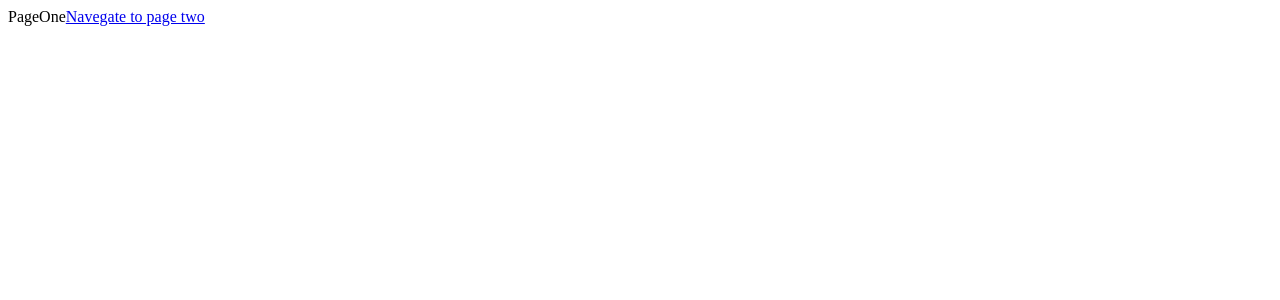
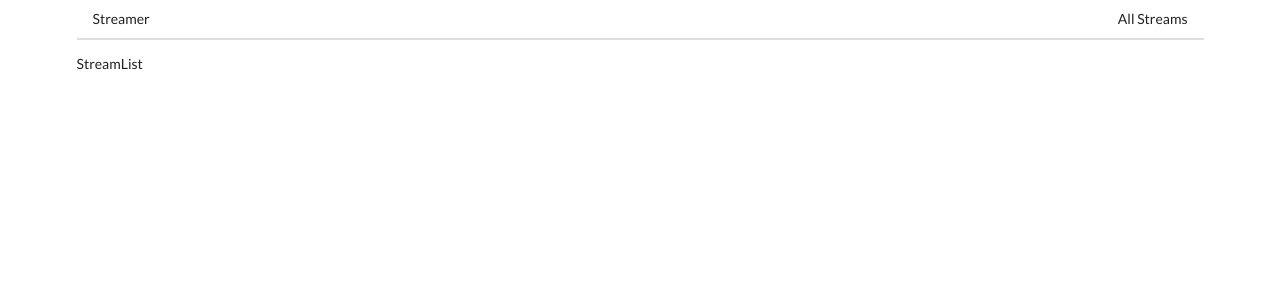
Before and after one commit to enrriquep3/React-Apps, a React (Create React App) app in the folder streams/client/: page / in a window 1280 px wide. Shown: the top 300 px of the page. Built offline with nearby package versions, Linux system fonts and the light colour scheme.

Commit message:
routersDone

```diff
--- a/streams/client/public/index.html
+++ b/streams/client/public/index.html
@@ -3,6 +3,7 @@
   <head>
     <meta charset="utf-8" />
     <link rel="icon" href="%PUBLIC_URL%/favicon.ico" />
+    <link rel="stylesheet" href="https://cdnjs.cloudflare.com/ajax/libs/semantic-ui/2.4.1/semantic.min.css">
     <meta name="viewport" content="width=device-width, initial-scale=1" />
     <meta name="theme-color" content="#000000" />
     <meta
--- a/streams/client/src/components/App.js
+++ b/streams/client/src/components/App.js
@@ -1,31 +1,23 @@
 import React from "react";
 import { BrowserRouter, Route, Link } from "react-router-dom";
-
-const pageOne = () => {
-  return (
-    <div>
-      PageOne
-      <Link to="/pagetwo">Navegate to page two</Link>
-    </div>
-  );
-};
-const pageTwo = () => {
-  return (
-    <div>
-      Pagetwo
-      <button>clickme</button>
-      <Link to="/">Navegate to page PageOne</Link>
-    </div>
-  );
-};
+import StreamCreate from "./streams/StreamCreate";
+import StreamDelete from "./streams/StreamDelete";
+import StreamEdit from "./streams/StreamEdit";
+import StreamList from "./streams/StreamList";
+import StreamShow from "./streams/StreamShow";
+import Header from './Header';
 
 const App = () => {
   return (
-    <div>
+    <div className="ui container">
       <BrowserRouter>
         <div>
-          <Route path="/" exact component={pageOne} />
-          <Route path="/pagetwo" component={pageTwo} />
+        <Header />
+          <Route path="/" exact component={StreamList} />
+          <Route path="/streams/new" exact component={StreamCreate} />
+          <Route path="/streams/edit" exact component={StreamEdit} />
+          <Route path="/streams/delete" exact component={StreamDelete} />
+          <Route path="/streams/show" exact component={StreamShow} />
         </div>
       </BrowserRouter>
     </div>
--- /dev/null
+++ b/streams/client/src/components/Header.js
@@ -0,0 +1,19 @@
+import React from "react";
+import { Link } from "react-router-dom";
+
+const Header = () => {
+  return (
+    <div className="ui secondary pointing menu">
+      <Link to="/" className="item">
+        Streamer
+      </Link>
+      <div className="right menu">
+        <Link to="/" className="item">
+          All Streams
+        </Link>
+      </div>
+    </div>
+  );
+};
+
+export default Header;
```
